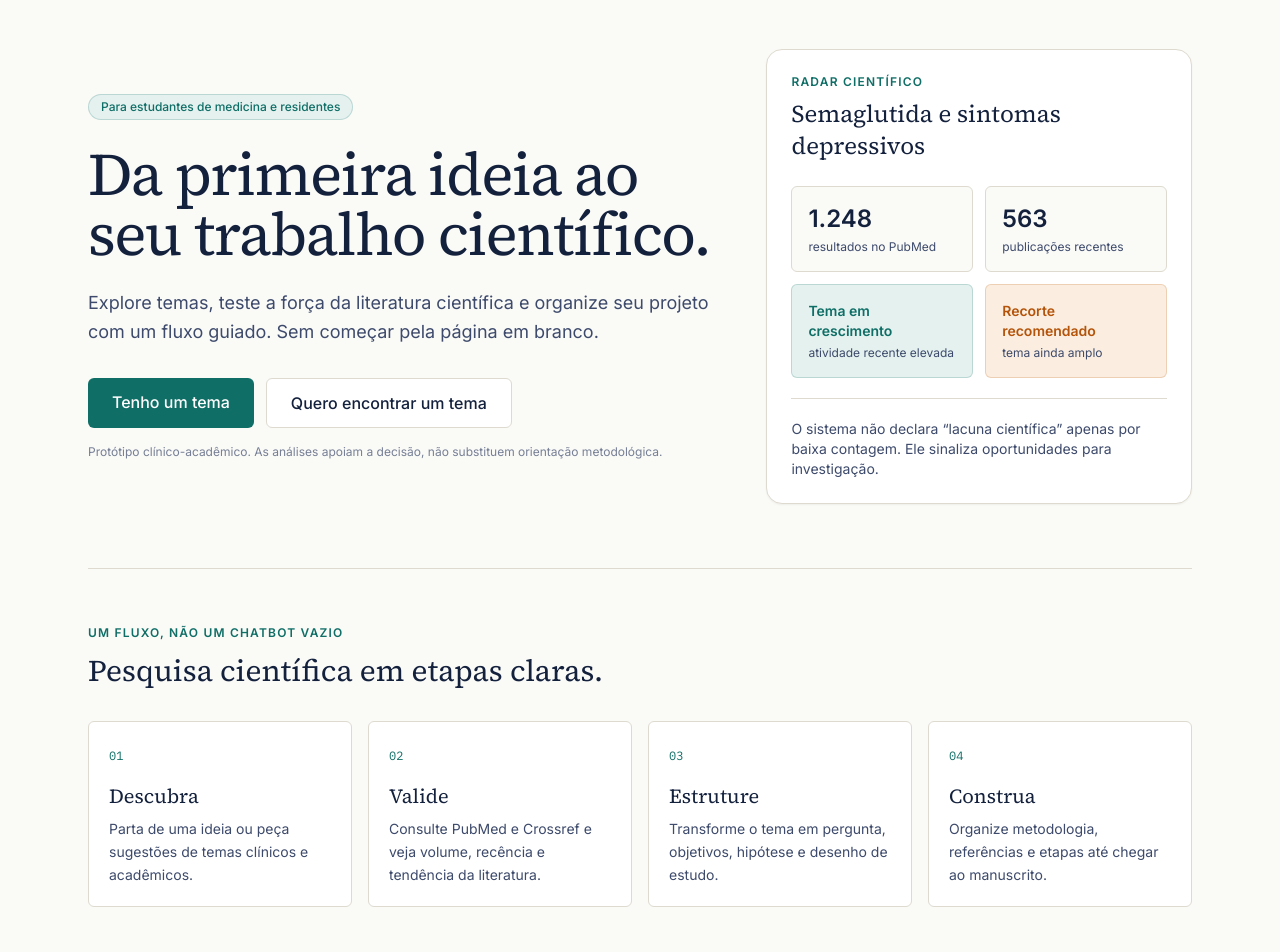
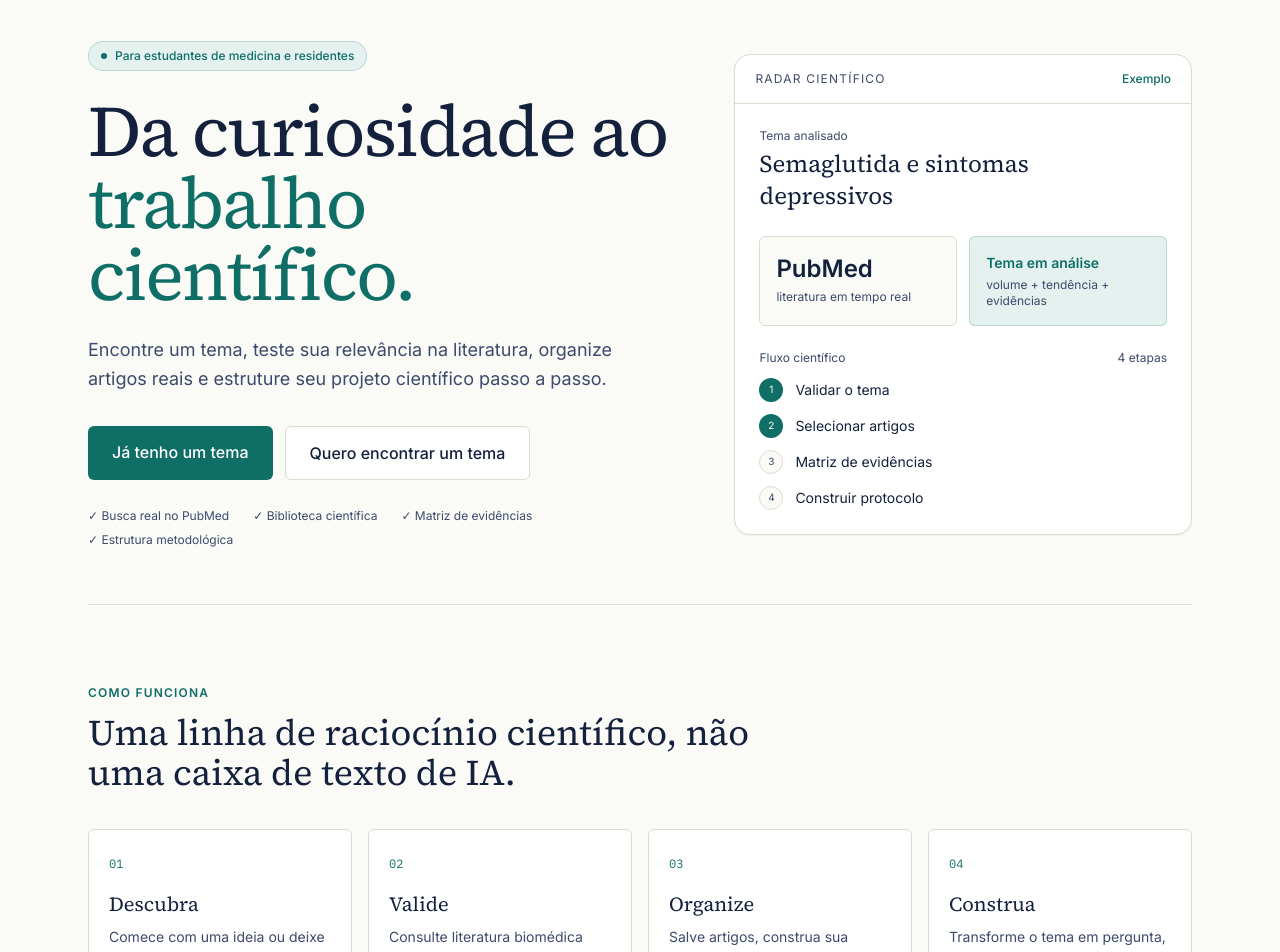
Before and after one commit to anthonnyferreira/researchhub, a Next.js app in the folder researchhub/: page / in a window 1280 px wide. Shown: the part 120-1072 px from the top of the page. Built offline with nearby package versions, Linux system fonts and the light colour scheme; no server answers.

Commit message:
Destaca biblioteca científica na landing

```diff
--- a/researchhub/app/page.tsx
+++ b/researchhub/app/page.tsx
@@ -1,73 +1,73 @@
 import Link from "next/link";
 
 const steps = [
-  ["01", "Descubra", "Parta de uma ideia ou peça sugestões de temas clínicos e acadêmicos."],
-  ["02", "Valide", "Consulte PubMed e Crossref e veja volume, recência e tendência da literatura."],
-  ["03", "Estruture", "Transforme o tema em pergunta, objetivos, hipótese e desenho de estudo."],
-  ["04", "Construa", "Organize metodologia, referências e etapas até chegar ao manuscrito."],
+  { n: "01", title: "Descubra", text: "Comece com uma ideia ou deixe o sistema ajudar a encontrar um tema relevante." },
+  { n: "02", title: "Valide", text: "Consulte literatura biomédica real e veja volume, tendência e tipos de evidência." },
+  { n: "03", title: "Organize", text: "Salve artigos, construa sua matriz de evidências e registre a leitura crítica." },
+  { n: "04", title: "Construa", text: "Transforme o tema em pergunta, objetivos, desenho, população e desfechos." },
 ];
 
-export default function HomePage() {
+export default function ScholarHomePage() {
   return (
     <div>
-      <section className="grid gap-10 lg:grid-cols-[1.2fr_.8fr] lg:items-center py-8 lg:py-16">
+      <section className="grid lg:grid-cols-[1.12fr_.88fr] gap-10 lg:gap-16 items-center py-8 md:py-14">
         <div>
-          <div className="inline-flex items-center gap-2 rounded-full border border-teal/20 bg-teal-soft px-3 py-1 text-xs font-medium text-teal">
+          <div className="inline-flex items-center gap-2 border border-teal/20 bg-teal-soft rounded-full px-3 py-1.5 text-xs font-medium text-teal">
+            <span className="w-1.5 h-1.5 rounded-full bg-teal" />
             Para estudantes de medicina e residentes
           </div>
-          <h1 className="font-display text-5xl md:text-6xl leading-[1.03] tracking-tight text-ink mt-6 max-w-3xl">
-            Da primeira ideia ao seu trabalho científico.
+          <h1 className="font-display text-5xl md:text-6xl lg:text-7xl leading-[1.02] tracking-tight mt-6 max-w-4xl">
+            Da curiosidade ao <span className="text-teal">trabalho científico.</span>
           </h1>
-          <p className="text-lg text-ink-soft mt-6 leading-relaxed max-w-2xl">
-            Explore temas, teste a força da literatura científica e organize seu projeto com um fluxo guiado. Sem começar pela página em branco.
+          <p className="text-lg text-ink-soft leading-relaxed mt-6 max-w-2xl">
+            Encontre um tema, teste sua relevância na literatura, organize artigos reais e estruture seu projeto científico passo a passo.
           </p>
-          <div className="mt-8 flex flex-col sm:flex-row gap-3">
-            <Link href="/descobrir" className="bg-teal text-white px-6 py-3 rounded-card text-center font-medium hover:bg-teal/90 transition-colors">
-              Tenho um tema
-            </Link>
-            <Link href="/ideias" className="border border-line bg-white text-ink px-6 py-3 rounded-card text-center font-medium hover:border-teal transition-colors">
-              Quero encontrar um tema
-            </Link>
+          <div className="flex flex-col sm:flex-row gap-3 mt-8">
+            <Link href="/descobrir" className="bg-teal text-white px-6 py-3.5 rounded-card font-medium text-center hover:bg-teal/90 transition-colors">Já tenho um tema</Link>
+            <Link href="/ideias" className="bg-white border border-line text-ink px-6 py-3.5 rounded-card font-medium text-center hover:border-teal transition-colors">Quero encontrar um tema</Link>
           </div>
-          <p className="mt-4 text-xs text-ink-soft/70">Protótipo clínico-acadêmico. As análises apoiam a decisão, não substituem orientação metodológica.</p>
+          <div className="flex flex-wrap gap-x-6 gap-y-2 mt-7 text-xs text-ink-soft">
+            <span>✓ Busca real no PubMed</span><span>✓ Biblioteca científica</span><span>✓ Matriz de evidências</span><span>✓ Estrutura metodológica</span>
+          </div>
         </div>
 
-        <div className="rounded-2xl border border-line bg-white p-6 shadow-sm">
-          <p className="text-xs uppercase tracking-widest text-teal font-semibold">Radar científico</p>
-          <h2 className="font-display text-2xl mt-2">Semaglutida e sintomas depressivos</h2>
-          <div className="grid grid-cols-2 gap-3 mt-6">
-            <div className="rounded-card bg-paper border border-line p-4"><p className="text-2xl font-semibold">1.248</p><p className="text-xs text-ink-soft mt-1">resultados no PubMed</p></div>
-            <div className="rounded-card bg-paper border border-line p-4"><p className="text-2xl font-semibold">563</p><p className="text-xs text-ink-soft mt-1">publicações recentes</p></div>
-            <div className="rounded-card bg-teal-soft border border-teal/20 p-4"><p className="text-sm font-semibold text-teal">Tema em crescimento</p><p className="text-xs text-ink-soft mt-1">atividade recente elevada</p></div>
-            <div className="rounded-card bg-amber-soft border border-amber/20 p-4"><p className="text-sm font-semibold text-amber">Recorte recomendado</p><p className="text-xs text-ink-soft mt-1">tema ainda amplo</p></div>
+        <div className="bg-white border border-line rounded-2xl shadow-sm overflow-hidden">
+          <div className="px-5 py-4 border-b border-line flex items-center justify-between">
+            <span className="text-xs uppercase tracking-widest text-ink-soft">Radar científico</span>
+            <span className="text-xs text-teal font-medium">Exemplo</span>
           </div>
-          <div className="mt-5 pt-5 border-t border-line text-sm text-ink-soft">
-            O sistema não declara “lacuna científica” apenas por baixa contagem. Ele sinaliza oportunidades para investigação.
+          <div className="p-6">
+            <p className="text-xs text-ink-soft">Tema analisado</p>
+            <h2 className="font-display text-2xl mt-1">Semaglutida e sintomas depressivos</h2>
+            <div className="grid grid-cols-2 gap-3 mt-6">
+              <div className="bg-paper border border-line rounded-card p-4"><p className="text-2xl font-semibold">PubMed</p><p className="text-xs text-ink-soft mt-1">literatura em tempo real</p></div>
+              <div className="bg-teal-soft border border-teal/20 rounded-card p-4"><p className="text-sm font-semibold text-teal">Tema em análise</p><p className="text-xs text-ink-soft mt-1">volume + tendência + evidências</p></div>
+            </div>
+            <div className="mt-6">
+              <div className="flex items-center justify-between text-xs text-ink-soft"><span>Fluxo científico</span><span>4 etapas</span></div>
+              <div className="mt-3 space-y-3">
+                {["Validar o tema", "Selecionar artigos", "Matriz de evidências", "Construir protocolo"].map((x, i) => (
+                  <div key={x} className="flex gap-3 items-center">
+                    <span className={`w-6 h-6 rounded-full flex items-center justify-center text-[10px] ${i < 2 ? "bg-teal text-white" : "bg-paper border border-line text-ink-soft"}`}>{i + 1}</span>
+                    <span className="text-sm">{x}</span>
+                  </div>
+                ))}
+              </div>
+            </div>
           </div>
         </div>
       </section>
 
-      <section className="py-14 border-t border-line">
-        <p className="text-xs uppercase tracking-widest text-teal font-semibold">Um fluxo, não um chatbot vazio</p>
-        <h2 className="font-display text-3xl mt-3">Pesquisa científica em etapas claras.</h2>
-        <div className="grid md:grid-cols-4 gap-4 mt-8">
-          {steps.map(([n, title, text]) => (
-            <div key={n} className="border border-line bg-white rounded-card p-5">
-              <span className="font-mono text-xs text-teal">{n}</span>
-              <h3 className="font-display text-xl mt-4">{title}</h3>
-              <p className="text-sm text-ink-soft leading-relaxed mt-2">{text}</p>
-            </div>
-          ))}
+      <section className="border-t border-line py-14 md:py-20">
+        <div className="max-w-2xl"><p className="text-xs uppercase tracking-widest text-teal font-semibold">Como funciona</p><h2 className="font-display text-3xl md:text-4xl mt-3">Uma linha de raciocínio científico, não uma caixa de texto de IA.</h2></div>
+        <div className="grid md:grid-cols-4 gap-4 mt-9">
+          {steps.map((step) => <div key={step.n} className="bg-white border border-line rounded-card p-5"><span className="font-mono text-xs text-teal">{step.n}</span><h3 className="font-display text-xl mt-4">{step.title}</h3><p className="text-sm text-ink-soft leading-relaxed mt-2">{step.text}</p></div>)}
         </div>
       </section>
 
-      <section className="my-12 rounded-2xl bg-ink text-white p-8 md:p-10 flex flex-col md:flex-row md:items-center md:justify-between gap-6">
-        <div>
-          <p className="text-teal-soft text-xs uppercase tracking-widest">ResearchHub Scholar</p>
-          <h2 className="font-display text-3xl mt-2">Teste uma pergunta científica real.</h2>
-          <p className="text-white/70 mt-2 max-w-xl">Digite um tema e veja o panorama da literatura em bases científicas antes de decidir seu recorte.</p>
-        </div>
-        <Link href="/descobrir" className="shrink-0 bg-white text-ink px-6 py-3 rounded-card font-medium text-center">Abrir radar científico</Link>
+      <section className="bg-ink text-white rounded-2xl p-8 md:p-12 grid md:grid-cols-[1fr_auto] gap-8 items-center">
+        <div><p className="text-xs uppercase tracking-widest text-teal-soft">Protótipo clínico-acadêmico</p><h2 className="font-display text-3xl md:text-4xl mt-3">Teste com um tema real da sua área.</h2><p className="text-white/70 mt-3 max-w-2xl">O sistema não declara lacunas científicas automaticamente. Ele mostra sinais da literatura para apoiar uma decisão que continua sendo científica e humana.</p></div>
+        <Link href="/descobrir" className="bg-white text-ink px-6 py-3 rounded-card font-medium text-center">Abrir Radar</Link>
       </section>
     </div>
   );
```
